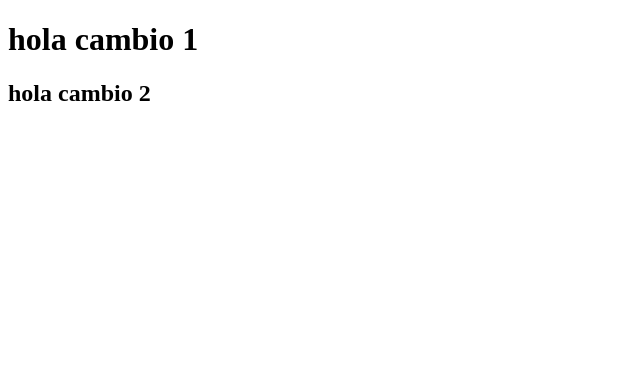
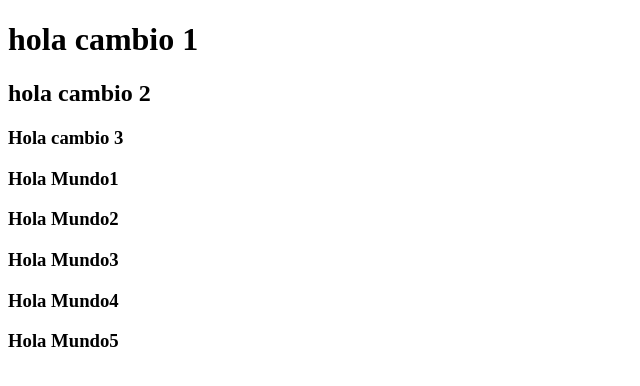
Before and after one commit to martinrambo/testGithub, a plain HTML site: page index.html in a window 1280 px wide. Shown: the whole page, without its empty margins (0-640 px from the left). Drawn offline with Linux system fonts and the light colour scheme.

Commit message:
Cambio 3

```diff
--- a/index.html
+++ b/index.html
@@ -9,6 +9,11 @@
 <body>
     <h1>hola cambio 1</h1>
     <h2>hola cambio 2</h2>
-
+    <h3>Hola cambio 3</h3>
+    <h3>Hola Mundo1</h3>
+    <h3>Hola Mundo2</h3>
+    <h3>Hola Mundo3</h3>
+    <h3>Hola Mundo4</h3>
+    <h3>Hola Mundo5</h3>
 </body>
 </html>
```
